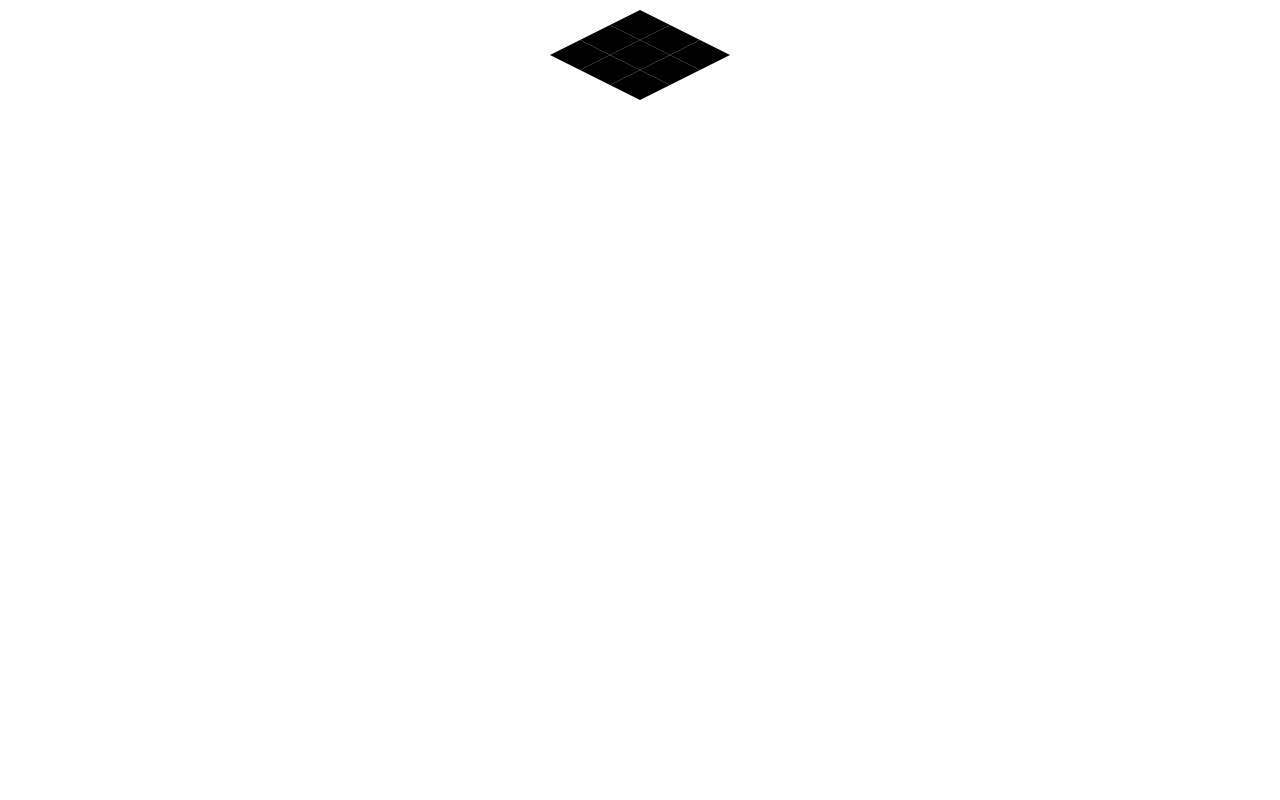
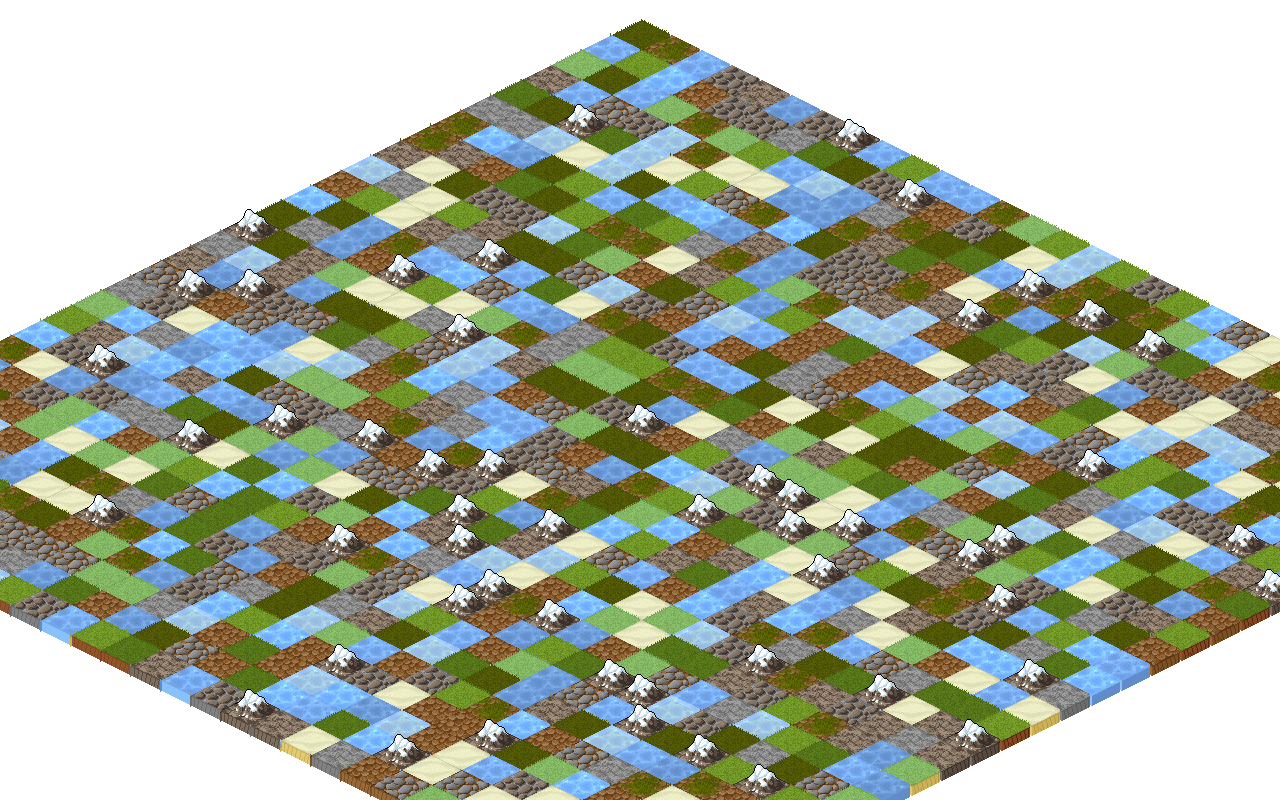
Before and after one commit to dpabloescobarr/canvasGame, a plain HTML site: page index.html in a window 1280 px wide. Drawn offline with Linux system fonts and the light colour scheme.

Commit message:
Выделение тайла
Выделение отдельных тайлов с картинками

```diff
--- a/index.html
+++ b/index.html
@@ -16,34 +16,32 @@ window.onload = function() {
         height = canvas.height = window.innerHeight,
         tileWidth = 60,
         tileHeight = 30,
+
         activeScale = {
-
-        status: false
-
-    }
+            status: false
+        }
 
     const tiles = [];
     let activeTile = null;
 
     ctx.translate(width / 2, 10)
 
-    var img = document.createElement("img")
+    let img = document.createElement("img")
 
-    /*
+
     img.addEventListener("load", function() {
-    init();
-    draw();
+
+        init();
     })
-    */
-    init();
+
 
     img.src = "tileset.png"
 
 
 
     function init() {
-        for (var x = 0; x < 3; x++) {
-            for (var y = 0; y < 3; y++) {
+        for (var x = 0; x < 30; x++) {
+            for (var y = 0; y < 30; y++) {
                 tiles.push({ x, y, index: Math.floor(Math.random() * 16), active: false });
             }
         }
@@ -52,19 +50,17 @@ window.onload = function() {
 
     function draw() {
 
-        tiles.forEach((t) => {
-
-            drawImageTile(t)
-
-        });
+        tiles.forEach(t => drawImageTile(t) )
     }
 
 
     let rectFigure = new Path2D()
-        rectFigure.moveTo(0, 0)
-        rectFigure.lineTo(tileWidth / 2, tileHeight / 2)
-        rectFigure.lineTo(0, tileHeight)
-        rectFigure.lineTo(-tileWidth / 2, tileHeight / 2)
+
+        rectFigure.moveTo(2, 9)
+        rectFigure.lineTo(tileWidth / 2 + 2, tileHeight / 2 + 9)
+        rectFigure.lineTo(2, tileHeight + 9)
+        rectFigure.lineTo(-tileWidth / 2 + 2, tileHeight / 2 + 9)
+        rectFigure.lineTo(3, 9)
 
 
 
@@ -73,20 +69,20 @@ window.onload = function() {
 
         const xx = (x - y) * tileWidth / 2
         const yy = (x + y) * tileHeight / 2
-        const idx = index
 
         ctx.save();
         ctx.translate(xx, yy)
 
 
-        // ctx.drawImage(img, index * tileWidth, 0, tileWidth, img.height,
-        // 	-tileWidth / 2, 0, tileWidth, img.height);
+        ctx.drawImage(img, index * tileWidth, 0, tileWidth, img.height,
+        	-tileWidth / 2, 0, tileWidth, img.height);
 
-        if (active) ctx.fillStyle = 'red'
-            else ctx.fillStyle = 'black'
+        if (active) ctx.strokeStyle = 'red'
+            else ctx.strokeStyle = '#ffffff00'
 
         ctx.beginPath()
-        ctx.fill(rectFigure);
+        ctx.lineWidth = 3
+        ctx.stroke(rectFigure);
         ctx.closePath()
 
         ctx.restore();
@@ -157,11 +153,11 @@ window.onload = function() {
     }
 
 
-
     setInterval(() => {
 
-        ctx.clearRect(-width / 2, -1000, 2000, 2000)
+        ctx.clearRect(-width, -1000, 3000, 3000)
         draw()
+
 
     },40)
 
```
Also changed, not shown: tileset.png (added).
